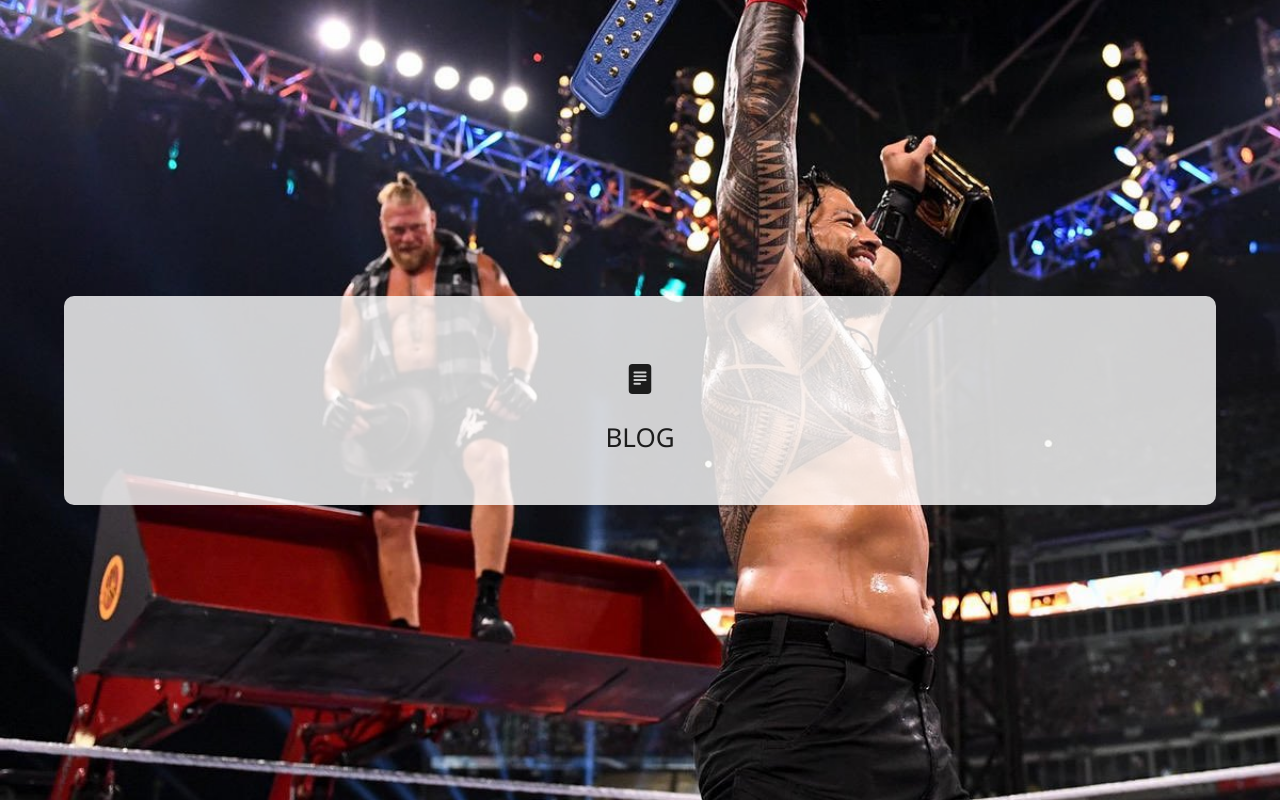
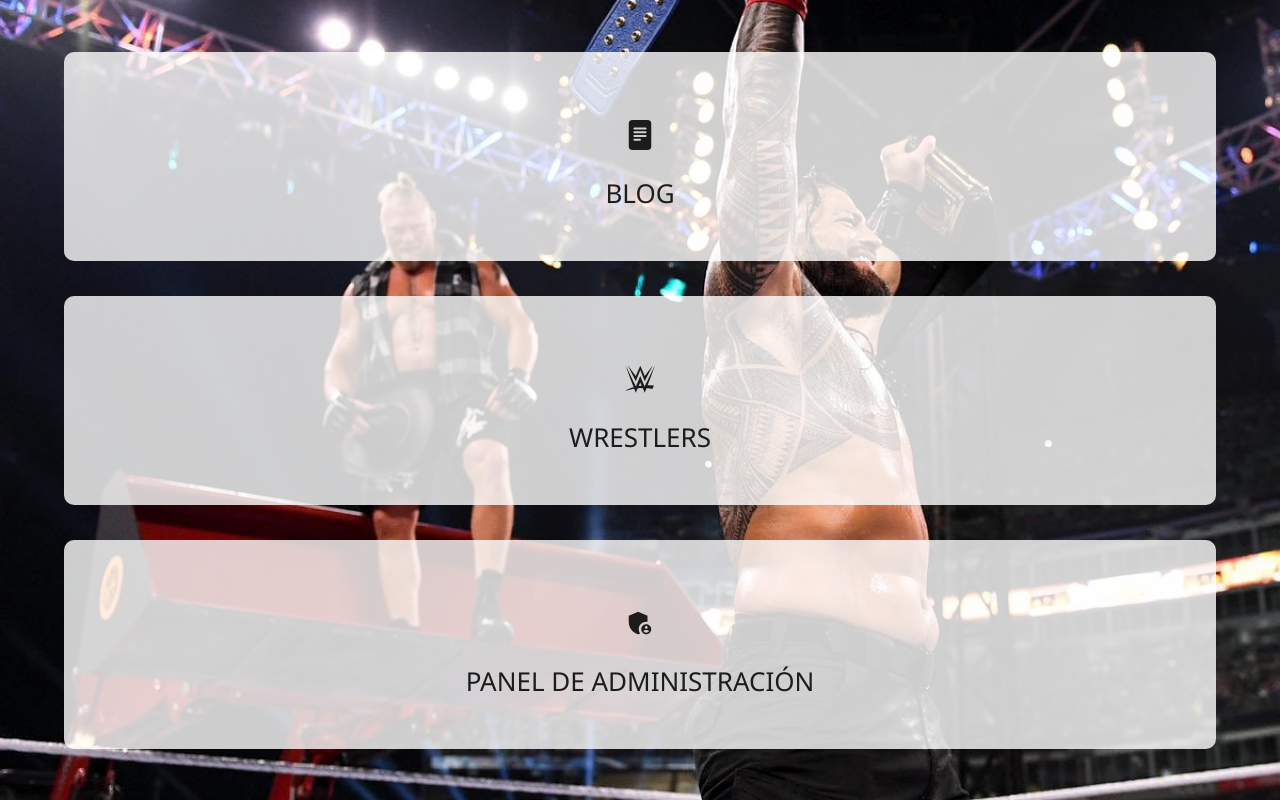
Before and after one commit to DavidFFDAW/ww2k-platform-nextjs-pwa, a Next.js app: page / in a window 1280 px wide. Built offline with nearby package versions, Linux system fonts and the light colour scheme.

Commit message:
feat: home links

```diff
--- a/pages/index.js
+++ b/pages/index.js
@@ -1,7 +1,9 @@
 import HomeLinks from '@/components/HomeLinks';
-import NativeLink from '@/components/NativeLink';
 import { BsFileTextFill } from 'react-icons/bs';
+import { SiWwe } from 'react-icons/si';
+import { MdAdminPanelSettings } from 'react-icons/md';
 import Head from 'next/head';
+import BackgroundPage from '@/components/BackgroundPage';
 
 const Index = () => {
     return (
@@ -10,27 +12,27 @@ const Index = () => {
                 <title>WWE 2K Manager</title>
             </Head>
 
-            <div
-                style={{
-                    width: '100%',
-                    height: '100vh',
-                    backgroundImage: 'url(/wallpaper.jpeg)',
-                    backgroundSize: 'cover',
-                    backgroundPosition: 'center',
-                    backgroundRepeat: 'no-repeat',
-                }}
-            >
+            <BackgroundPage>
                 <div className="w1 flex center al-center h1">
-                    <div className="w1 flex center column al-center h1">
+                    <div className="w1 flex center column al-center h1 gap">
                         <HomeLinks
                             text={'BLOG'}
                             icon={<BsFileTextFill />}
                             href={'/blog'}
                         />
+                        <HomeLinks
+                            text={'WRESTLERS'}
+                            icon={<SiWwe />}
+                            href={'/wrestlers'}
+                        />
+                        <HomeLinks
+                            text={'PANEL DE ADMINISTRACIÓN'}
+                            icon={<MdAdminPanelSettings />}
+                            href={'/admin/'}
+                        />
                     </div>
                 </div>
-                {/* <CustomImage src={'/wallpaper.jpeg'} alt={'WWE 2K23'} /> */}
-            </div>
+            </BackgroundPage>
         </>
     );
 };
```
